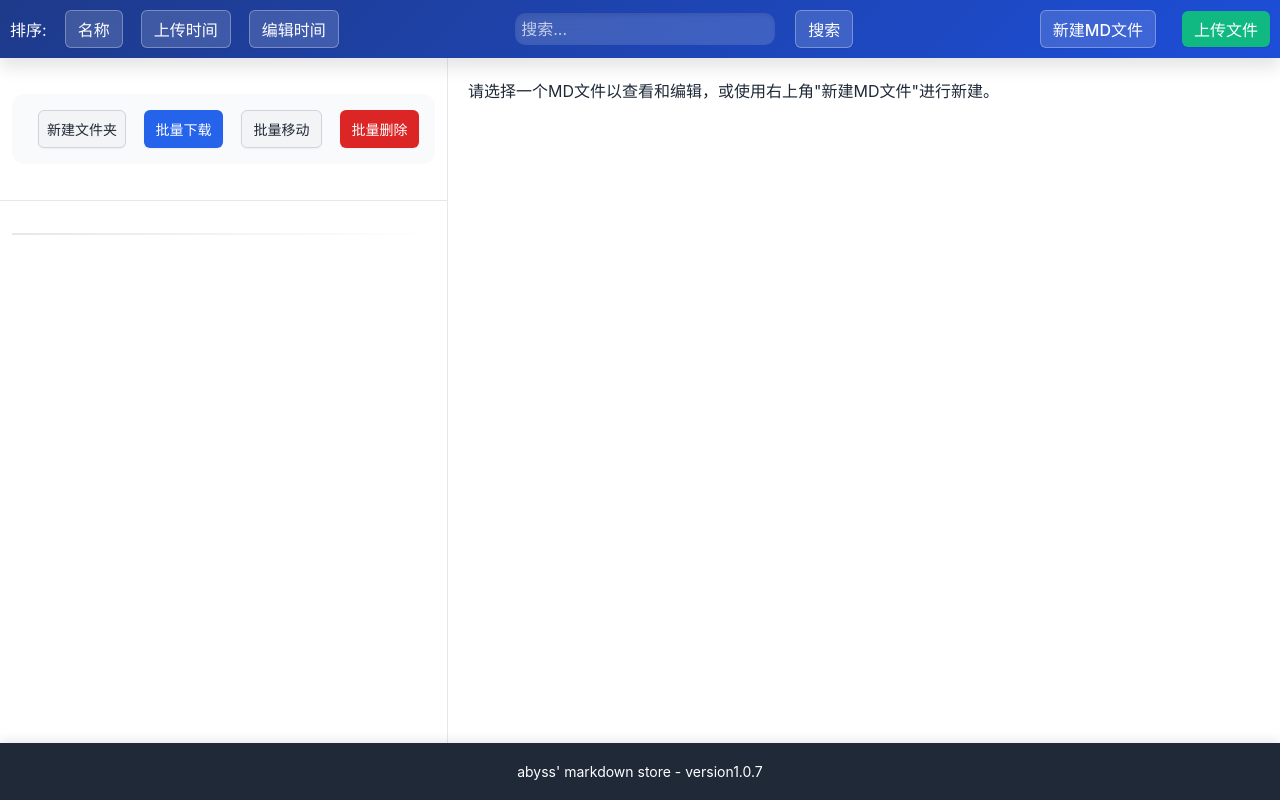
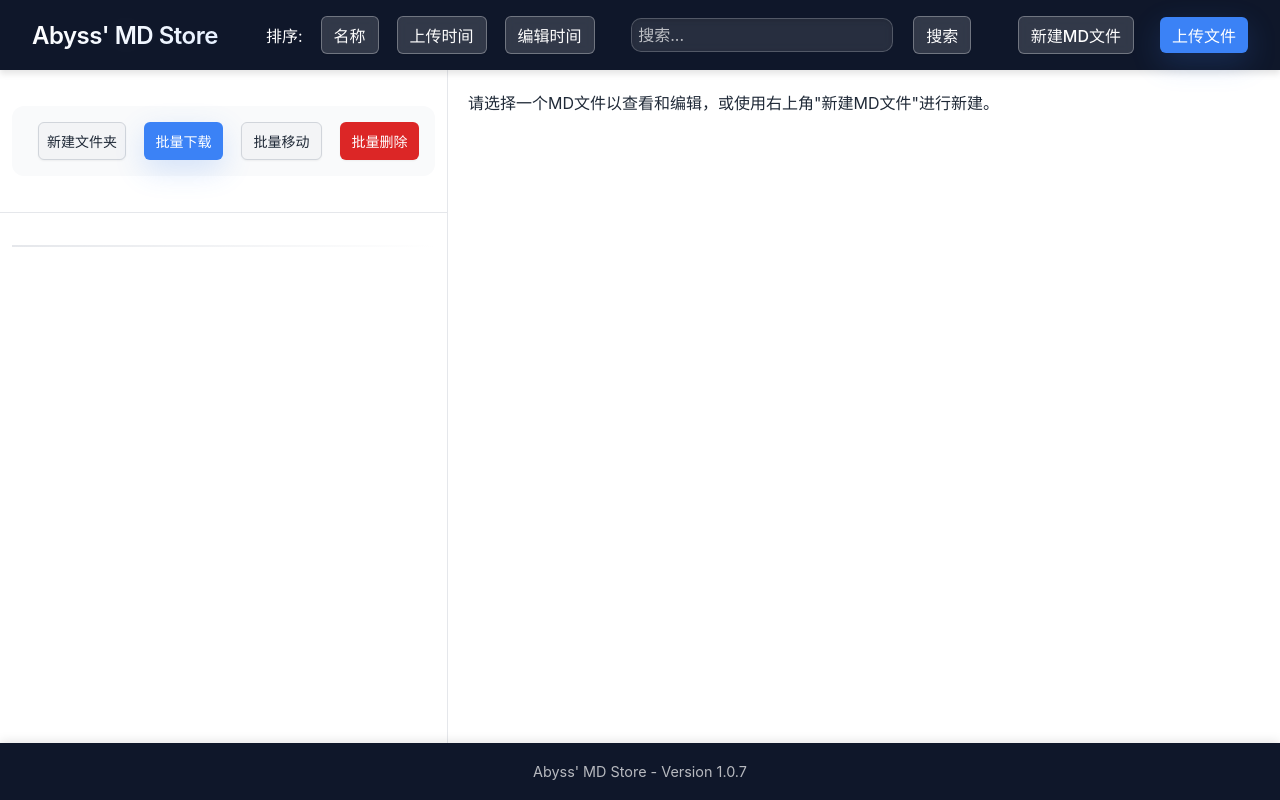
Before and after one commit to Abyss-hhy/abyss_md_moon, a Flask app: page /home in a window 1280 px wide. Run offline with Flask 3, Linux system fonts and the light colour scheme.

Commit message:
1.1.2 优化全局主题

```diff
--- a/metadata.json
+++ b/metadata.json
@@ -202,5 +202,17 @@
         "upload_time": "1735473388",
         "edit_time": "1735473400",
         "owner": "shared"
+    },
+    "我的文档.md": {
+        "original_name": "我的文档.md",
+        "upload_time": "1735474598",
+        "edit_time": "1735474598",
+        "owner": "shared"
+    },
+    "问题反馈.md": {
+        "original_name": "问题反馈.md",
+        "upload_time": "1735474600",
+        "edit_time": "1735474600",
+        "owner": "shared"
     }
 }
--- a/static/style.css
+++ b/static/style.css
@@ -1,5 +1,7 @@
 /* 基础颜色变量 */
 :root {
+  /* 主色调 - 与封面页统一 */
+  --deep-blue: #0f172a;
   --primary-50: #eff6ff;
   --primary-100: #dbeafe;
   --primary-200: #bfdbfe;
@@ -11,12 +13,15 @@
   --primary-800: #1e40af;
   --primary-900: #1e3a8a;
 
-  --accent-500: #10b981;
-  --accent-600: #059669;
+  /* 强调色 */
+  --accent-500: #3b82f6;  /* 统一为主蓝色 */
+  --accent-600: #2563eb;
 
+  /* 警告色保持不变 */
   --danger-500: #dc2626;
   --danger-600: #b91c1c;
 
+  /* 中性色调整 */
   --gray-50: #f9fafb;
   --gray-100: #f3f4f6;
   --gray-200: #e5e7eb;
@@ -67,15 +72,15 @@ body {
 
 /* 头部样式优化 */
 .header {
-  background: linear-gradient(135deg, var(--primary-900), var(--primary-700));
+  background: var(--deep-blue);
   color: white;
   position: relative;
   display: flex;
   align-items: center;
-  padding: 10px;
+  padding: 1rem 2rem;
   flex: 0 0 auto;
   justify-content: flex-start;
-  box-shadow: var(--shadow-lg);
+  box-shadow: 0 4px 6px rgba(0, 0, 0, 0.1);
   gap: 1rem;  /* 添加间距 */
 }
 
@@ -99,8 +104,9 @@ body {
   font-size: var(--text-base);
   font-family: var(--font-sans);
   margin-right: 10px;
-  background: rgba(255,255,255,0.15);
-  backdrop-filter: blur(10px);
+  background: rgba(255,255,255,0.1);
+  border: 1px solid rgba(255, 255, 255, 0.2);
+  backdrop-filter: blur(4px);
   color: white;
   transition: all 0.3s ease;
   box-shadow: inset 0 2px 4px rgba(0,0,0,0.1);
@@ -143,13 +150,17 @@ body {
 
 /* 主要操作按钮 (新建、上传、保存等) */
 .btn.primary {
-  background: var(--primary-600);
+  background: var(--accent-500);
   color: white;
   border: none;
+  transition: all 0.4s cubic-bezier(0.16, 1, 0.3, 1);
+  box-shadow: 0 10px 30px rgba(59, 130, 246, 0.2);
 }
 
 .btn.primary:hover {
-  background: var(--primary-700);
+  background: var(--accent-600);
+  transform: translateY(-2px);
+  box-shadow: 0 15px 40px rgba(59, 130, 246, 0.3);
 }
 
 /* 打开/查看按钮 */
@@ -697,11 +713,11 @@ hr {
 
 /* 底部样式 */
 .footer {
-  background: var(--gray-800);
-  color: white;
+  background: var(--deep-blue);
+  color: rgba(255, 255, 255, 0.7);
   text-align: center;
   padding: 20px;
-  font-size: var(--text-sm);
+  font-size: 0.9rem;
   box-shadow: 0 -2px 10px rgba(0,0,0,0.1);
 }
 
@@ -1062,3 +1078,24 @@ a.btn:hover {
     flex: 1;
     margin: 0;
 }
+
+/* 网站标题样式 */
+.site-title {
+    font-size: 1.5rem;
+    font-weight: 600;
+    color: white;
+    margin-right: 2rem;
+    letter-spacing: -0.5px;
+    background: linear-gradient(135deg, #ffffff 0%, #e6f0ff 100%);
+    -webkit-background-clip: text;
+    -webkit-text-fill-color: transparent;
+    text-shadow: 0 0 30px rgba(255, 255, 255, 0.1);
+}
+
+/* 响应式调整 */
+@media (max-width: 768px) {
+    .site-title {
+        font-size: 1.2rem;
+        margin-right: 1rem;
+    }
+}
--- a/templates/index.html
+++ b/templates/index.html
@@ -4,7 +4,7 @@
     <meta charset="UTF-8">
     <!-- 让移动端正确缩放 -->
     <meta name="viewport" content="width=device-width, initial-scale=1.0">
-    <title>Markdown Store</title>
+    <title>Abyss' MD Store</title>
     <link rel="stylesheet" href="{{ url_for('static', filename='style.css') }}">
     <link href="https://fonts.googleapis.com/css2?family=JetBrains+Mono:wght@400;500&display=swap" rel="stylesheet">
     <script>
@@ -474,6 +474,9 @@
 <body>
 <!-- 头部布局：排序->搜索居中->新建->上传 -->
 <div class="header">
+    <!-- 修改网站名称 -->
+    <div class="site-title">Abyss' MD Store</div>
+
     <div class="sort-container">
         <span>排序:</span>
         <button class="btn" onclick="changeSort('name')">名称</button>
@@ -678,7 +681,7 @@
 </div>
 
 <div class="footer">
-    abyss' markdown store - version1.0.7
+    Abyss' MD Store - Version 1.0.7
 </div>
 
 <!-- 在body末尾添加上传模态框 -->
```
Also changed, not shown: other parts of static/style.css (+14 -8 lines), templates/welcome.html (+24 -8 lines).
